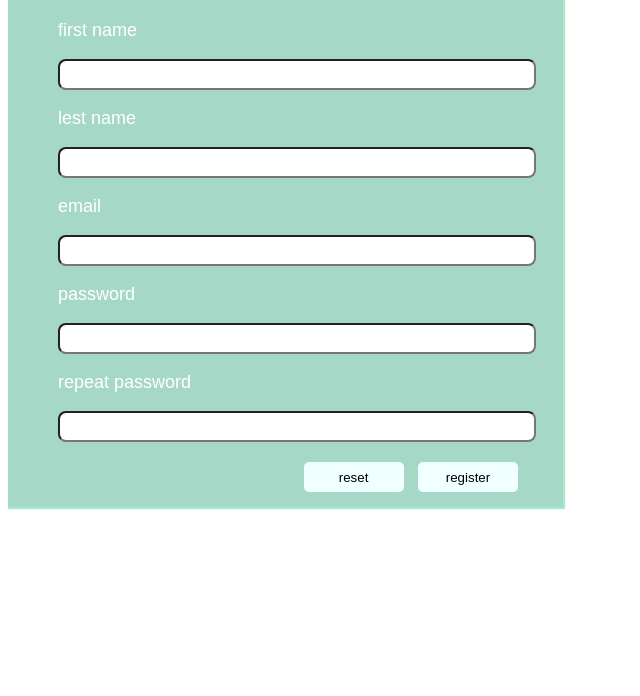
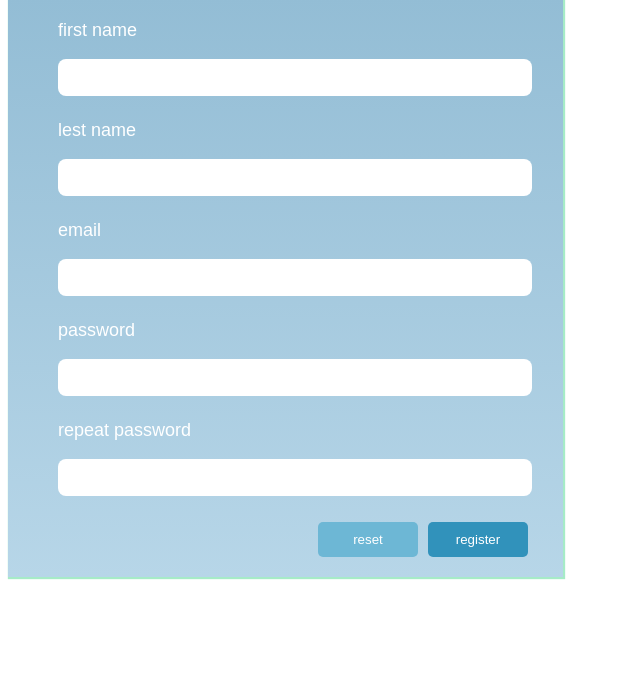
Before and after one commit to ChananelAzenkot/Homework, a plain HTML site: page homework -to-25-09/index.html in a window 1280 px wide. Shown: the part 104-800 px from the top of the page, without its empty margins (0-640 px from the left). Drawn offline with Linux system fonts and the light colour scheme.

Commit message:
newfix hom work

```diff
--- a/homework -to-25-09/index.html
+++ b/homework -to-25-09/index.html
@@ -46,7 +46,7 @@
         </div>
         <div class="sign-or-reset">
             <button class="btn">reset</button>
-            <button class="btn">register</button>
+            <button class="btn2">register</button>
         </div>
     </div>
 
--- a/homework -to-25-09/style.css
+++ b/homework -to-25-09/style.css
@@ -4,7 +4,7 @@ body{
 }
 .header{
     width: 500px;
-    background-color:rgb(105, 224, 209);
+    background-color:#b7d6e8;
     padding-left: 50px;
     padding: 4px;
     padding-left: 50px;
@@ -16,9 +16,9 @@ body{
     }
 
 .container {
-    background-color: rgb(166, 216, 199);
+    background-image: linear-gradient(0deg, #b7d6e8, #93bdd5);
     width: 500px;
-    height: 500px;
+    height: 570px;
     padding: 5px;
     padding-left: 50px;
     box-shadow: 1px 1px 1px 1px rgb(166, 235, 199);
@@ -27,6 +27,7 @@ body{
 .titelcard  {
     width: 500px;
     height: 70px;
+    padding-bottom: 12px;
 }
 
 .titelcard p {
@@ -35,20 +36,46 @@ font-size: 18px;
 
 .the-input{
     width: 470px;
-    height: 25px;
+    height: 35px;
     border-radius: 8px;
+    border: none;
 }
 
 .sign-or-reset{
     margin-top: 20px;
-    margin-right: 30px;
+    margin-left: 260px;
     margin-bottom: 10px;
-    float: right;
+    display: flex;
+    flex-direction: row;
+    /* float: right; */
 }
-    .btn{
-        height: 30px;
+
+        .btn {
+            height: 35px;
+            width: 100px;
+            background-color: #6db7d5;
+            color: white;
+            margin-right: 10px;
+            margin-bottom: 10px;
+            border-radius: 5px;
+            border: none;
+            outline: none;
+            cursor: pointer;
+            transition: .3s;
+        }
+
+        .btn:hover {
+            border: 2px solid black;
+            background-color: #a7cbcb;
+            box-shadow: 0px 0px 0px 1px green;
+            color: white;
+            animation: anim-shadow .3s;
+        }
+    .btn2{
+        height: 35px;
         width: 100px;
-        background-color: azure;
+        background-color: #3192bb;
+        color: white;
         margin-right: 10px;
         margin-bottom: 10px;
         border-radius: 5px;
@@ -56,18 +83,12 @@ font-size: 18px;
         outline: none;
         cursor: pointer;
         transition: .3s;
-    }
-        .btn:hover {
+        }
+
+        .btn2:hover {
             border: 2px solid black;
-            background-color: rgb(167, 203, 203);
+            background-color: #a7cbcb;
             box-shadow: 0px 0px 0px 1px green;
             color: white;
             animation : anim-shadow .3s;
         }
-
-#grad1{
-    height: 100px;
-        background-color: red;
-        /* For browsers that do not support gradients */
-        background-image: linear-gradient(0deg, red, yellow);
-}
```
